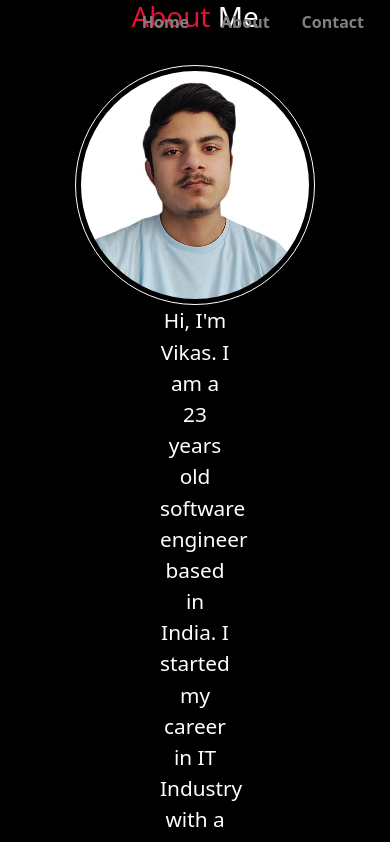
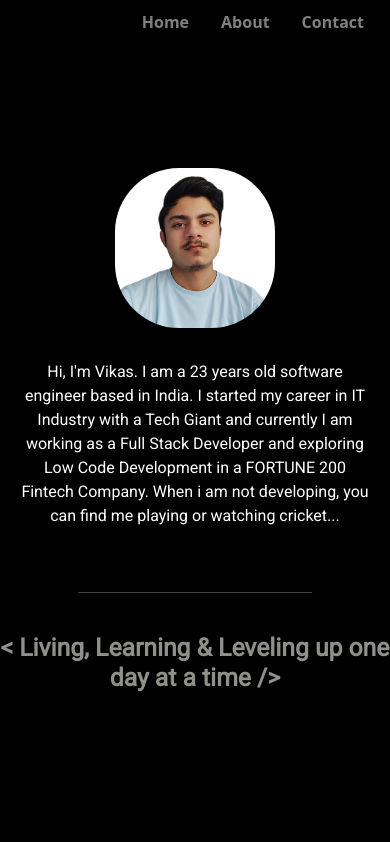
Before and after one commit to poonervikas/vikaspooner, a React (Create React App) app: page /about in a window 390 px wide. Shown: the top 842 px of the page. Built offline with nearby package versions, Linux system fonts and the light colour scheme.

Commit message:
fixed fonts

```diff
--- a/public/index.html
+++ b/public/index.html
@@ -24,6 +24,7 @@
       work correctly both with client-side routing and a non-root public URL.
       Learn how to configure a non-root public URL by running `npm run build`.
     -->
+    <link href="https://fonts.googleapis.com/css2?family=Roboto&display=swap" rel="stylesheet">
     <title>React App</title>
   </head>
   <body>
--- a/src/components/About.js
+++ b/src/components/About.js
@@ -7,18 +7,21 @@ import CountUp from 'react-countup';
 const About = () => {
     return (
         <div className="about-container">
-            <h1 className="about-heading"><span className="about">About</span> Me</h1>
+            {/* <h1 className="about-heading"><span className="about">About</span> Me</h1> */}
             <br></br>
-            <img src={pic} className="my-pic" alt="vikas pooner"/>
+            <div>
+                 <img src={pic} className="my-pic" alt="vikas pooner" />
+            </div>
+
             <p className="about-text">Hi, I'm Vikas. I am a{' '}
                 <CountUp
-                start={1}
-                end={23}
-                duration="2"
+                    start={1}
+                    end={23}
+                    duration="2"
                 /> years old software engineer based in India. I started my career in IT Industry with a
                  Tech Giant and currently I am working as a Full Stack Developer and exploring Low Code Development in a FORTUNE 200 Fintech Company. When i am not developing, you can find me playing or watching cricket...</p>
-                 <hr className="separator-line"/><br/>
-    <h2 className="about-quote">{'< '}Living, learning & leveling up one day at a time{' />'}</h2>
+            <hr className="separator-line" /><br />
+            <h2 className="about-quote">{'< '}Living, Learning & Leveling up one day at a time{' />'}</h2>
 
         </div>
     )
--- a/src/components/Skills.js
+++ b/src/components/Skills.js
@@ -5,7 +5,7 @@ import Skill from './Skill';
 
 const Skills = () => {
     return (
-        <div>
+        <div className="skills-container">
             <h1 className="main-heading">My Tech Stack</h1>
             <div className="container">
                 <div className="skills row">
--- a/src/information/Skills.js
+++ b/src/information/Skills.js
@@ -25,6 +25,6 @@ export const SKILLS=[
         heading:"Tools",
         text:"I use different tools day in and day out to pace up the process of development ",
         preskillsText:"Tools i have worked with:",
-        skills:["Git","Wavemaker(LCD)","Bitbucket","Postman","Grunt"]
+        skills:["Git","Wavemaker(LCD)","Bitbucket","Postman","Grunt","JIRA","BitBucket"]
     }
 ]
--- a/src/styles/about.css
+++ b/src/styles/about.css
@@ -1,7 +1,11 @@
 .about-container{
-        min-height: 100vh;
-        justify-content: center;
-        text-align: center;
+  font-family: 'Roboto', sans-serif;
+  min-height: 100vh;
+  display: flex;
+  justify-content: center;
+  align-items: center;
+  text-align: center;
+  flex-direction: column;
 
 }
 .about-heading{
@@ -13,25 +17,31 @@
   color: #e21135;
 }
 .my-pic{
-height: 15rem;
+height: 10rem;
   margin-left: auto;
     margin-right: auto;
     display: block;
-    border-radius: 50%;
-    border: 1px solid white;
-    padding: 5px;
+    border-radius: 40%;
 }
 
 .about-text{
   font-size: 1.3rem;
   font-weight: 400;
-  padding:0rem 10rem;
+  padding: 2rem 5rem;
 }
 .about-quote{
   color:#90908b;
+  font-weight: bold;
 }
 .separator-line{
   width:60%;
   margin-left: auto;
   margin-right: auto;
 }
+@media screen and (max-width: 768px) {
+  .about-text{
+    font-size: 1rem;
+    font-weight: 400;
+    padding: 2rem 1rem;
+  }
+}
--- a/src/styles/skills.css
+++ b/src/styles/skills.css
@@ -18,13 +18,9 @@ align-items: center;
    text-align: center;
 }
 
-/* .skill-container{
-    padding: 3rem;
-    min-height: 90vh;
-    display: inline;
-    border: 1px solid rgb(122, 110, 110);
-    background-color: gray;
-} */
+.skill-container{
+    font-family: 'Open Sans', sans-serif;
+}
 
 .skill-card{
     /* min-height: 80vh; */
@@ -32,6 +28,7 @@ align-items: center;
 }
 .heading{
     text-align: center;
+    font-weight: bold;
     margin: 20px 0px 20px 0px;
 }
 .text{
@@ -42,12 +39,13 @@ align-items: center;
     text-align: center;
     background-color: #100e0e;
     min-height: 100%;
-    /* border-radius: 10px; */
     padding: 1rem 1rem;
+    font-weight: bold;
 }
 
 .skill-card-content>li{
     list-style: none;
+    font-weight: 400;
 
 }
 
```
Lines whose indentation alone changed are shown as unchanged.
